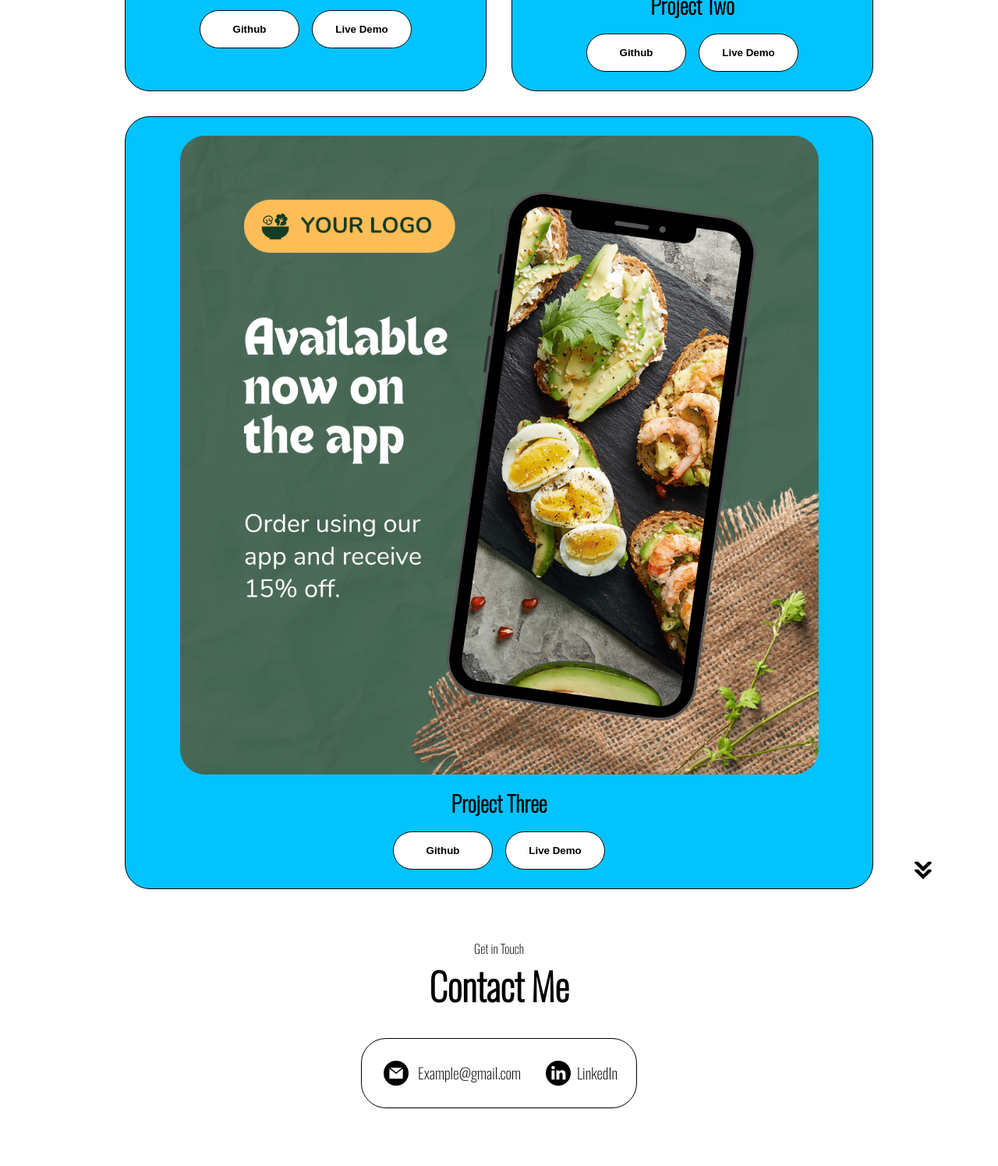
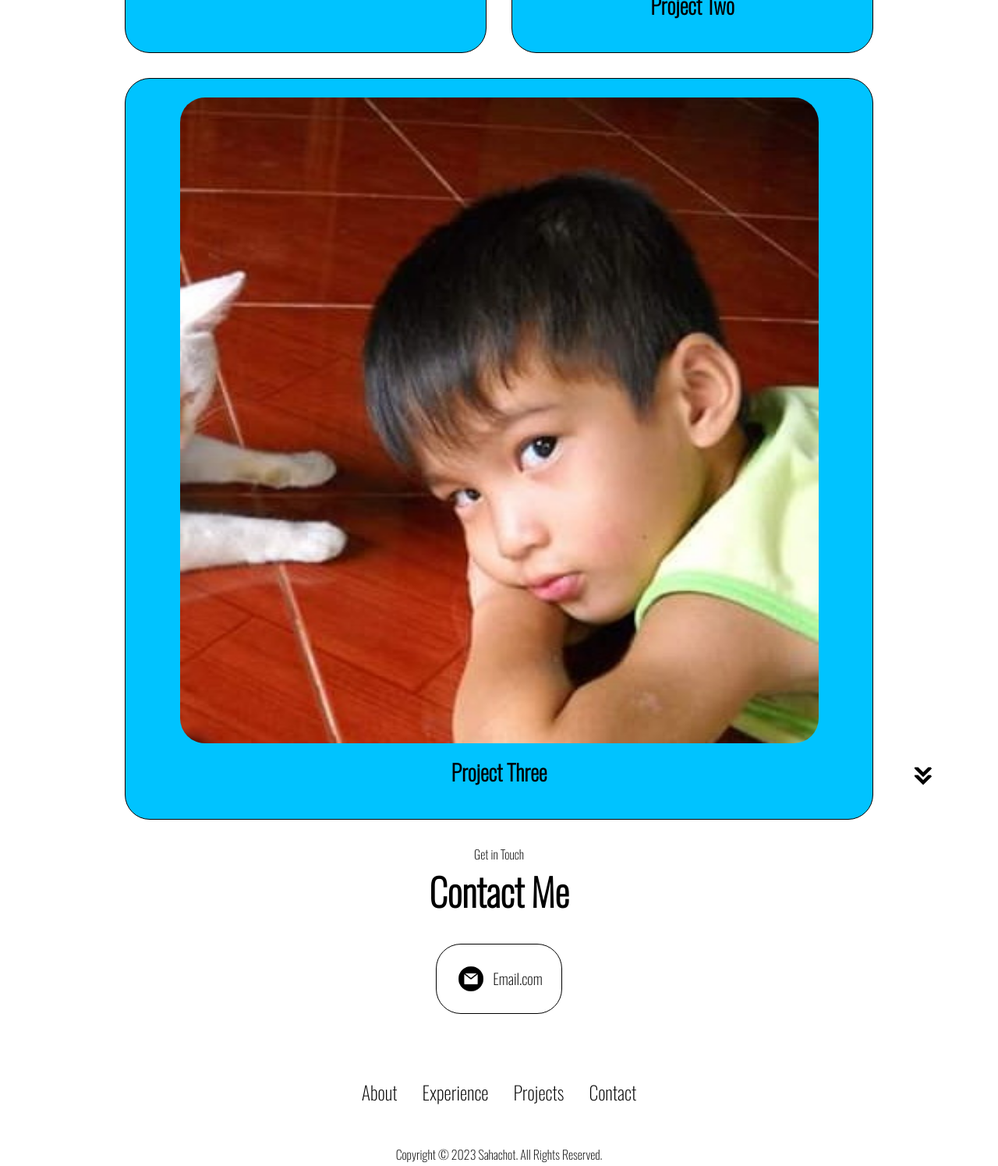
Before and after one commit to Sxgachot/Portfolio-Sahachot, a plain HTML site: page index.html in a window 1280 px wide. Shown: the part 3047-4542 px from the top of the page at 78% size. Drawn offline with nearby package versions, Linux system fonts and the light colour scheme.

Commit message:
up5
edit5

```diff
--- a/index.html
+++ b/index.html
@@ -267,20 +267,7 @@
               />
             </div>
             <h2 class="experience-sub-title project-title">Project One</h2>
-            <div class="btn-container">
-              <button
-                class="btn btn-color-2 project-btn"
-                onclick="location.href='https://github.com/'"
-              >
-                Github
-              </button>
-              <button
-                class="btn btn-color-2 project-btn"
-                onclick="location.href='https://github.com/'"
-              >
-                Live Demo
-              </button>
-            </div>
+
           </div>
           <div class="details-container color-container">
             <div class="article-container">
@@ -291,44 +278,19 @@
               />
             </div>
             <h2 class="experience-sub-title project-title">Project Two</h2>
-            <div class="btn-container">
-              <button
-                class="btn btn-color-2 project-btn"
-                onclick="location.href='https://github.com/'"
-              >
-                Github
-              </button>
-              <button
-                class="btn btn-color-2 project-btn"
-                onclick="location.href='https://github.com/'"
-              >
-                Live Demo
-              </button>
+
             </div>
           </div>
           <div class="details-container color-container">
             <div class="article-container">
               <img
-                src="./assets/project-3.png"
+                src="./assets/BabyGa3.5.jpg"
                 alt="Project 3"
                 class="project-img"
               />
             </div>
             <h2 class="experience-sub-title project-title">Project Three</h2>
-            <div class="btn-container">
-              <button
-                class="btn btn-color-2 project-btn"
-                onclick="location.href='https://github.com/'"
-              >
-                Github
-              </button>
-              <button
-                class="btn btn-color-2 project-btn"
-                onclick="location.href='https://github.com/'"
-              >
-                Live Demo
-              </button>
-            </div>
+
           </div>
         </div>
       </div>
@@ -349,16 +311,9 @@
             alt="Email icon"
             class="icon contact-icon email-icon"
           />
-          <p><a href="mailto:examplemail@gmail.com">Example@gmail.com</a></p>
+          <p><a href="sahachot206@gmail.com">Email.com</a></p>
         </div>
-        <div class="contact-info-container">
-          <img
-            src="./assets/linkedin.png"
-            alt="LinkedIn icon"
-            class="icon contact-icon"
-          />
-          <p><a href="https://www.linkedin.com">LinkedIn</a></p>
-        </div>
+
       </div>
     </section>
     <footer>
@@ -372,7 +327,7 @@
           </ul>
         </div>
       </nav>
-      <p>Copyright &#169; 2023 John Doe. All Rights Reserved.</p>
+      <p>Copyright &#169; 2023 Sahachot. All Rights Reserved.</p>
     </footer>
     <script src="script.js"></script>
   </body>
```
Also changed, not shown: assets/BabyGA1.jpg (deleted), assets/BabyGa3.5.jpg (added), assets/BabyGa3.jpg (added).
